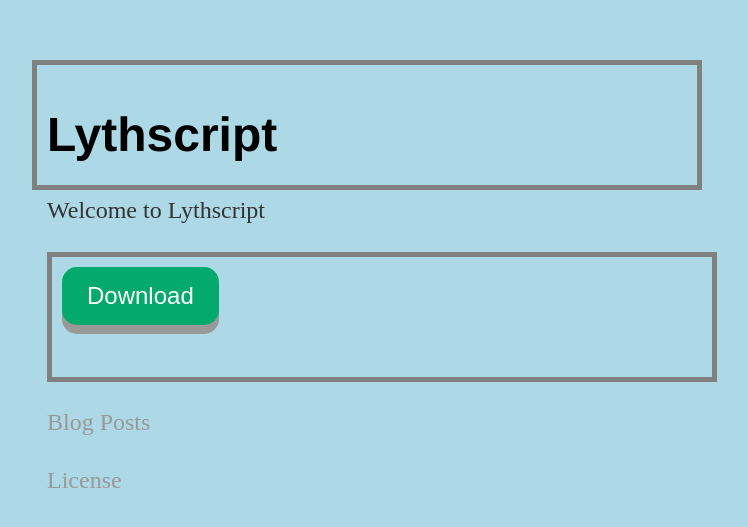
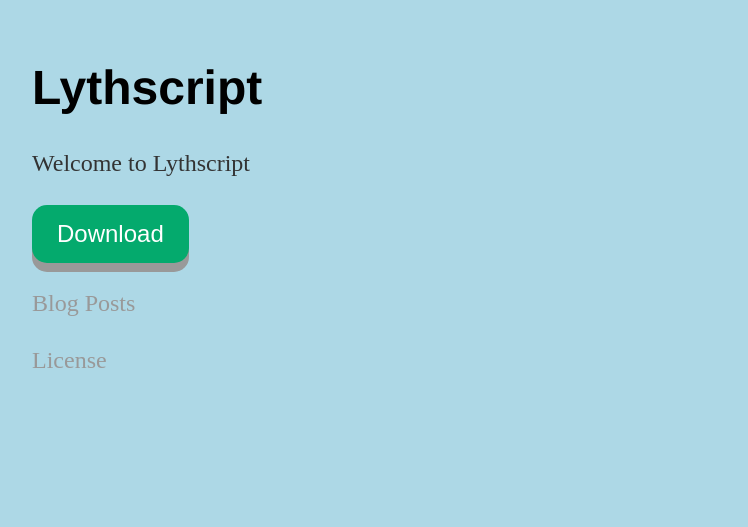
Before and after one commit to lythscript/lythscript.github.io, a Jekyll site: the page built from index.html, in a window 1280 px wide. Shown: the top 527 px of the page, without its empty margins (160-908 px from the left). Built offline with Jekyll 4.4.1, drawn with Linux system fonts in a browser that asks for light colours.

Commit message:
Update main.css

```diff
--- a/css/main.css
+++ b/css/main.css
@@ -1,4 +1,4 @@
-div {
+.bdiv {
   width: 640px;
   height: 100px;
   padding: 10px;
```
